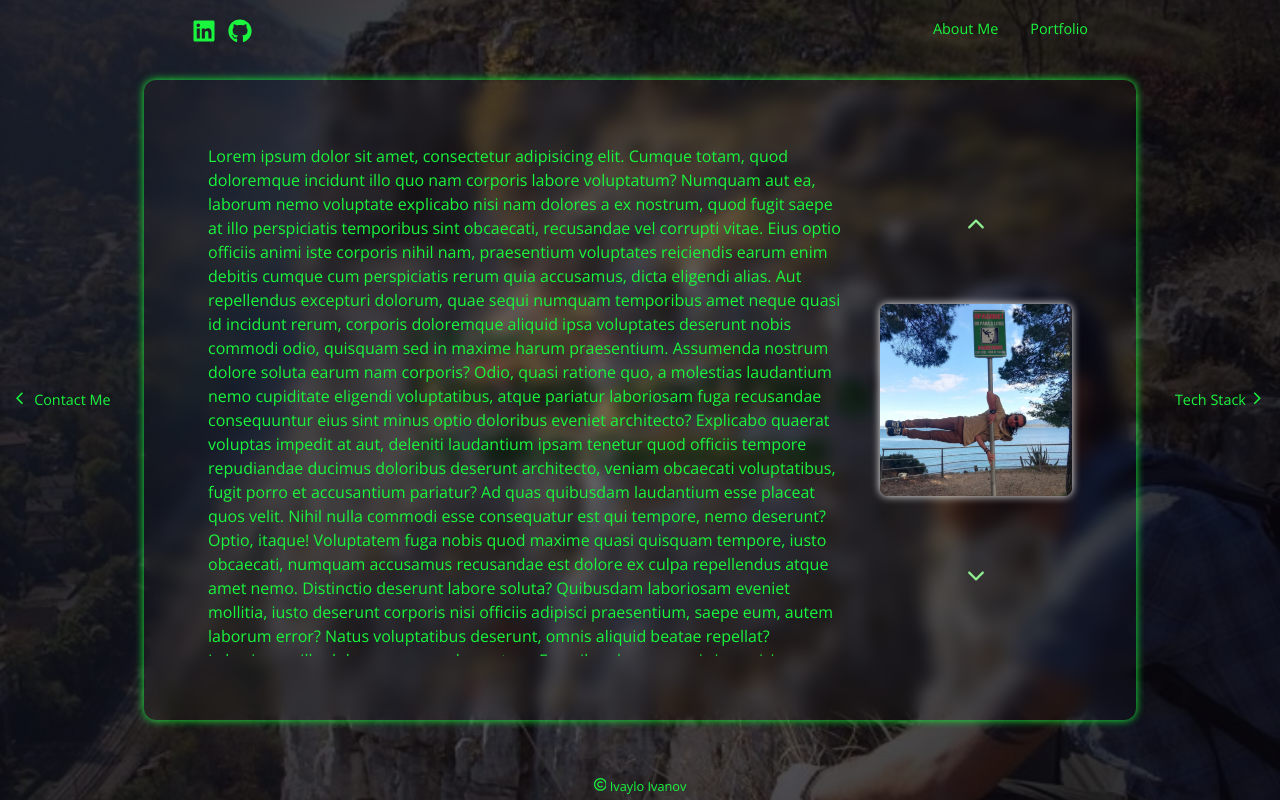
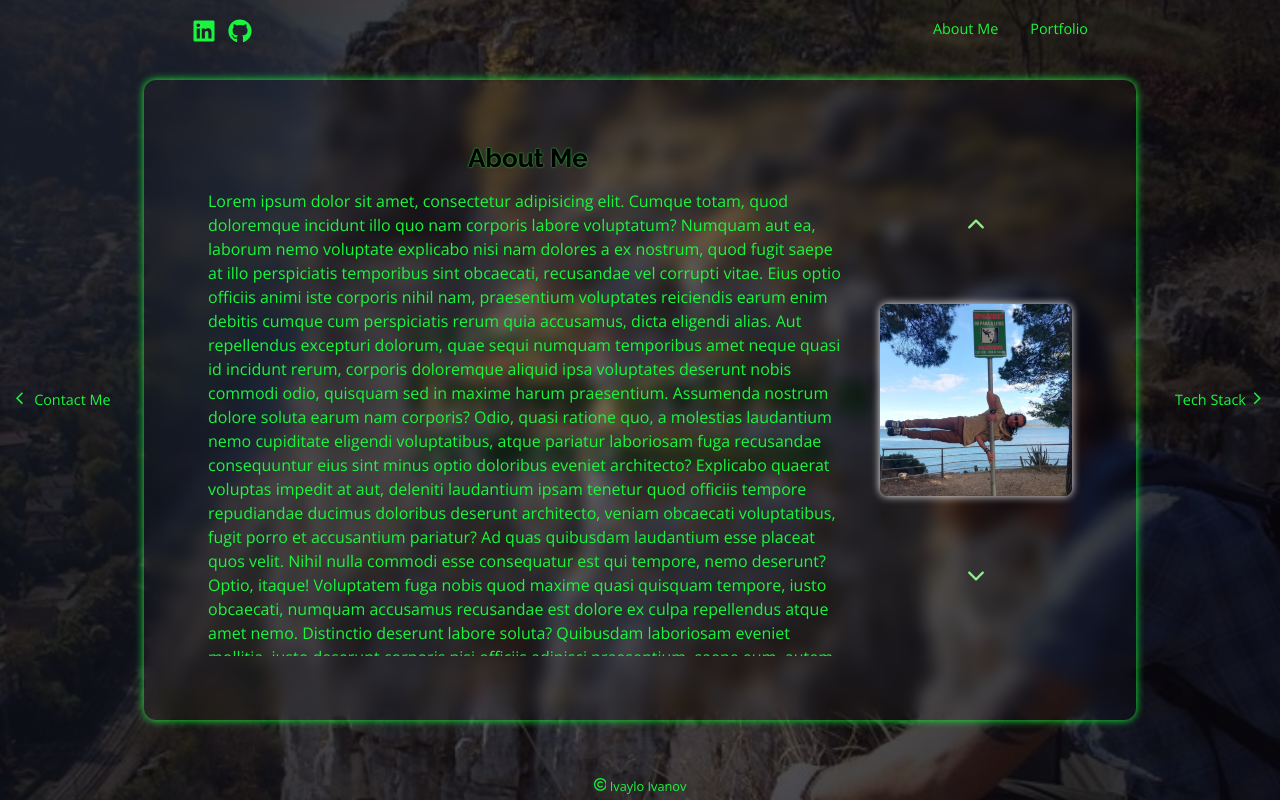
Before and after one commit to Ivaylo-St-Ivanov/Portfolio, a React (Vite) app: page / in a window 1280 px wide. Both pictures are taken after a click on the element "About Me". Built offline with nearby package versions, Linux system fonts and the light colour scheme.

Commit message:
Updates and fixes.

```diff
--- a/src/App.scss
+++ b/src/App.scss
@@ -57,6 +57,7 @@ aside {
     &>span {
         padding: 0.5rem 0;
         cursor: pointer;
+        transition: all 1s ease;
 
         &:hover {
             color: yellow;
--- a/src/components/AboutMe/AboutMe.scss
+++ b/src/components/AboutMe/AboutMe.scss
@@ -35,6 +35,12 @@
     &__content {
         @include gs.flex(column, none, center);
         overflow: scroll;
+
+        &>h3 {
+            color: black;
+            text-shadow: 0px 0px 2px gs.$main-color;
+            margin-bottom: 1rem;
+        }
     }
 
     &__photos {
--- a/src/components/AboutMe/AboutMe.tsx
+++ b/src/components/AboutMe/AboutMe.tsx
@@ -28,7 +28,10 @@ const AboutMe: React.FC<AboutMeProps> = ({ isAboutMeClick, setIsAboutMeClick })
 
     return (
         <section ref={popupRef} className="about-me__wrapper">
-            <article className="about-me__wrapper__content">{aboutMeContent}</article>
+            <article className="about-me__wrapper__content">
+                <h3>About Me</h3>
+                {aboutMeContent}
+            </article>
 
             <div className="about-me__wrapper__photos">
                 <IoIosArrowUp onClick={onClickPrevPhoto} />
--- a/src/components/ContactMe/ContactMe.scss
+++ b/src/components/ContactMe/ContactMe.scss
@@ -78,6 +78,7 @@
             text-transform: uppercase;
             font-weight: bold;
             margin-top: 1rem;
+            transition: all 1s ease;
 
             &:hover {
                 box-shadow: 0 0 0.5rem yellow;
--- a/src/components/Portfolio/Portfolio.scss
+++ b/src/components/Portfolio/Portfolio.scss
@@ -18,6 +18,11 @@
         text-shadow: 0px 0px 2px gs.$main-color;
         text-align: center;
         margin: 1rem 0 2rem 0;
+    }
+
+    &>p {
+        text-align: center;
+        margin-bottom: 3rem;
     }
 
     &__loading {
@@ -79,6 +84,7 @@
                     border: 2px solid gs.$main-color;
                     border-radius: 1.5rem;
                     padding: 0 1rem;
+                    transition: all 1s ease;
 
                     &:first-of-type {
                         margin-right: 0.5rem;
--- a/src/components/Portfolio/Portfolio.tsx
+++ b/src/components/Portfolio/Portfolio.tsx
@@ -62,7 +62,12 @@ const Portfolio: React.FC<PortfolioProps> = ({ isPortfolioClick, setIsPortfolioC
 
     return (
         <section ref={popupRef} className="portfolio-wrapper">
-            {!loading && <h3>Projects</h3>}
+            {!loading && (
+                <>
+                    <h3>Projects</h3>
+                    <p>Here you can see a part of my projects and also projects collaborating with other people.</p>
+                </>
+            )}
 
             {loading && (
                 <div className="portfolio-wrapper__loading">
```
